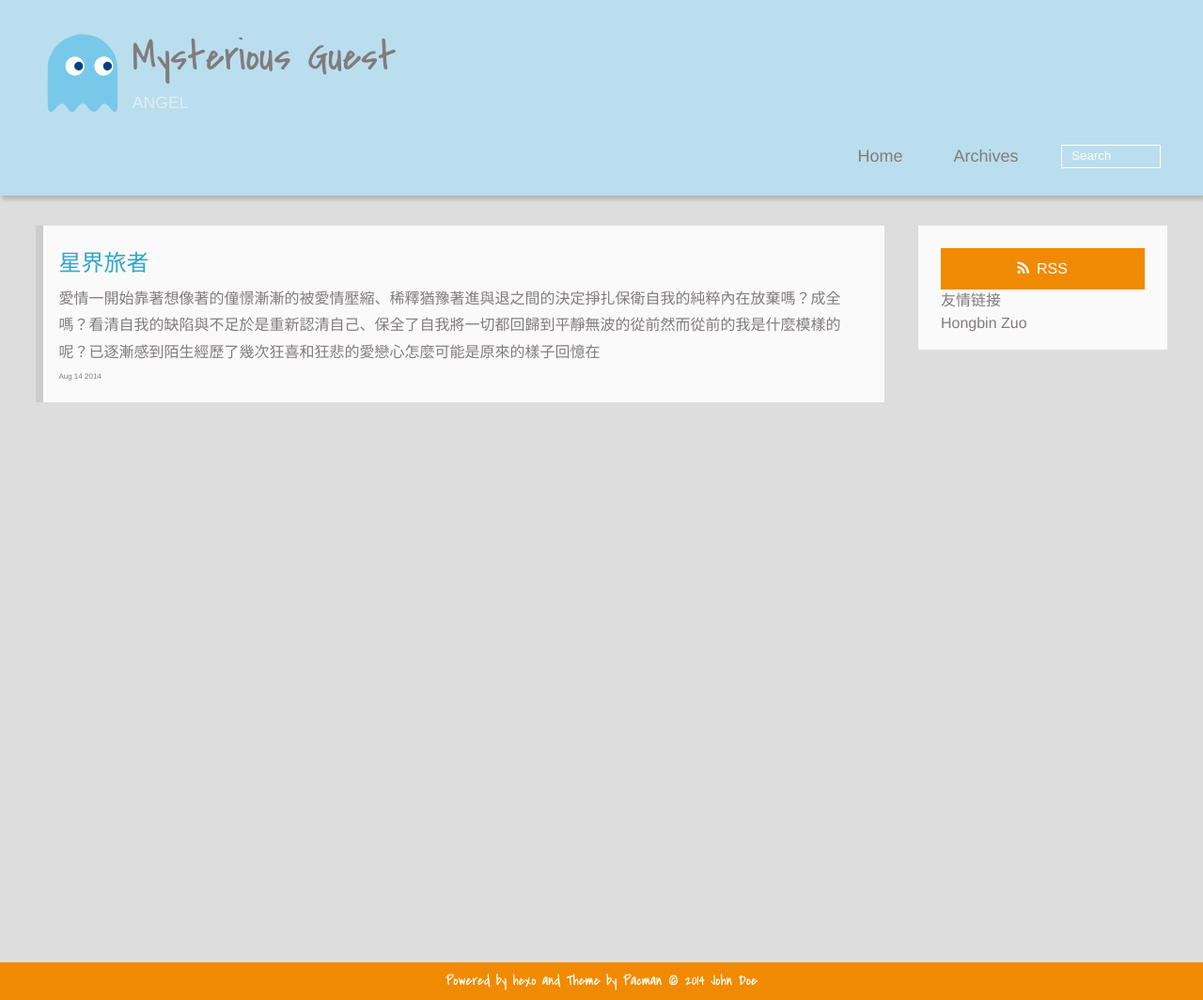
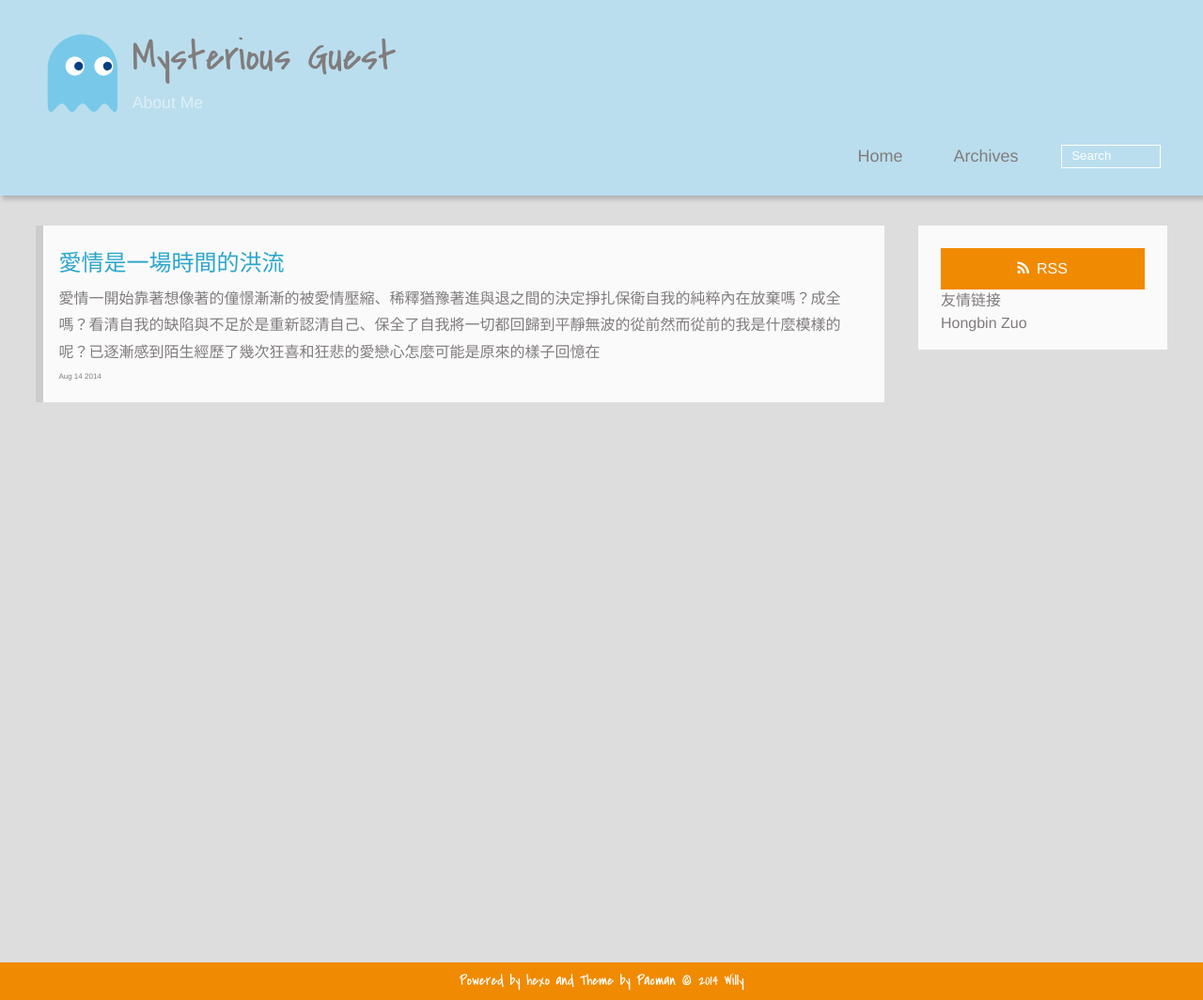
Before and after one commit to zizimytl/zizimytl.github.io, a plain HTML site: page index.html in a window 1280 px wide. Shown: the whole page at 94% size. Drawn offline with Linux system fonts and the light colour scheme.

Commit message:
Site updated: 2014-08-14 16:59:13

```diff
--- a/index.html
+++ b/index.html
@@ -7,7 +7,7 @@
     <title>Mysterious Guest</title>
     <meta name="viewport" content="width=device-width, initial-scale=1,user-scalable=no">
 
-    <meta name="author" content="John Doe">
+    <meta name="author" content="Willy">
 
 
 
@@ -33,7 +33,7 @@
 
 			<div id="textlogo">
 				<h1 class="site-name"><a href="/" title="Mysterious Guest">Mysterious Guest</a></h1>
-				<h2 class="blog-motto">ANGEL</h2>
+				<h2 class="blog-motto">About Me</h2>
 			</div>
 			<div class="navbar"><a class="navbutton navmobile" href="#" title="Menu">
 			</a></div>
@@ -63,9 +63,9 @@
 
   <section class="post" itemscope itemprop="blogPost">
 
-    <a href="/2014/08/14/愛情是一場時間的洪流/" title="星界旅者" itemprop="url">
+    <a href="/2014/08/14/愛情是一場時間的洪流/" title="愛情是一場時間的洪流" itemprop="url">
 
-    <h1 itemprop="name">星界旅者</h1>
+    <h1 itemprop="name">愛情是一場時間的洪流</h1>
 
 
            <p itemprop="description" >愛情一開始靠著想像著的僮憬漸漸的被愛情壓縮、稀釋猶豫著進與退之間的決定掙扎保衛自我的純粹內在放棄嗎？成全嗎？看清自我的缺陷與不足於是重新認清自己、保全了自我將一切都回歸到平靜無波的從前然而從前的我是什麼模樣的呢？已逐漸感到陌生經歷了幾次狂喜和狂悲的愛戀心怎麼可能是原來的樣子回憶在</p>
@@ -112,7 +112,7 @@
 	</div>
 		<p class="copyright">Powered by <a href="http://zespia.tw/hexo/" target="_blank" title="hexo">hexo</a> and Theme by <a href="https://github.com/A-limon/pacman" target="_blank" title="Pacman">Pacman</a> © 2014
 
-		<a href="http://yoursite.com" target="_blank" title="John Doe">John Doe</a>
+		<a href="http://yoursite.com" target="_blank" title="Willy">Willy</a>
 
 		</p>
 </div>
```
Also changed, not shown: 2014/08/14/愛情是一場時間的洪流/index.html (+8 -8 lines), archives/2014/08/index.html (+5 -5 lines), archives/2014/index.html (+5 -5 lines), archives/index.html (+5 -5 lines).
